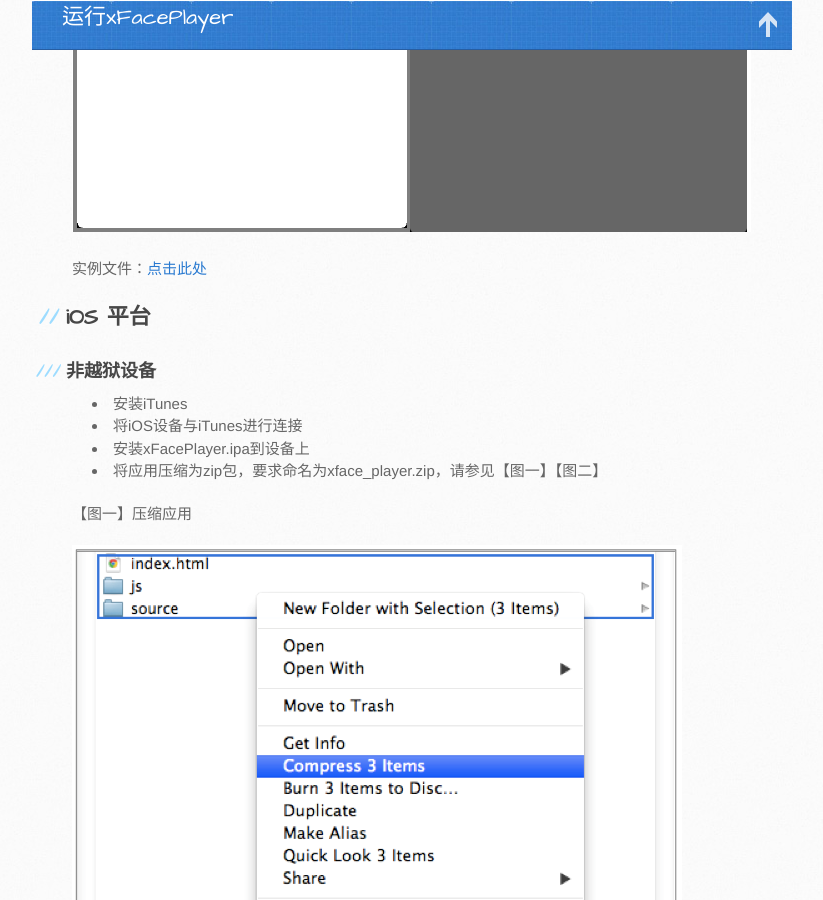
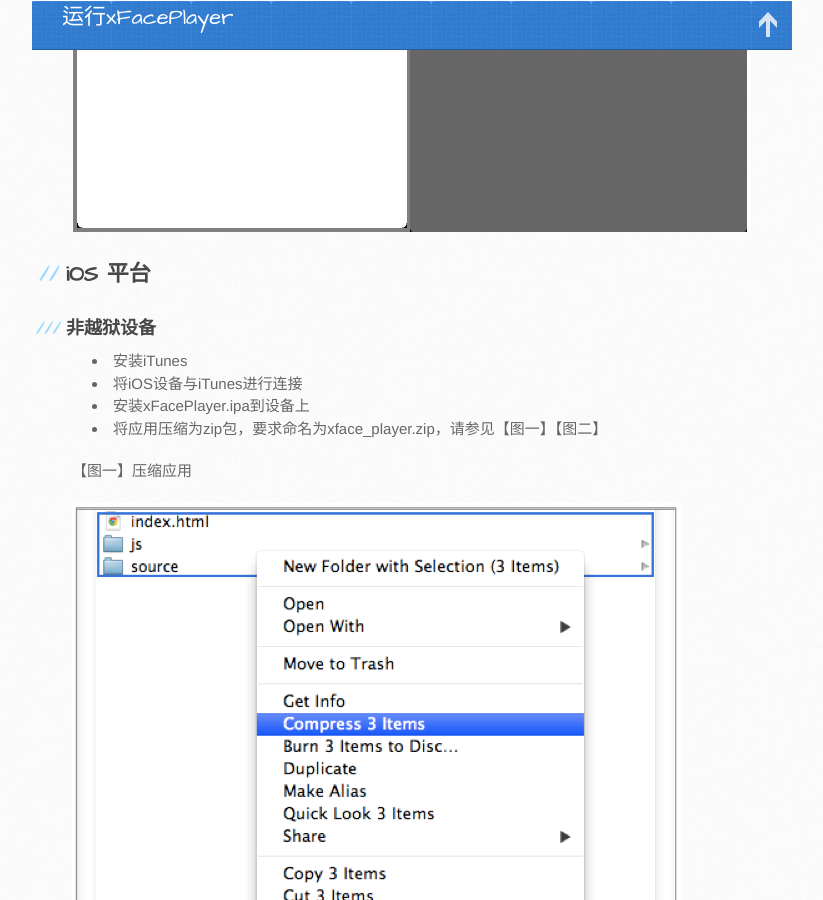
Before and after one commit to polyvi/openxface, a Jekyll site: the page built from guide/player/player.md, in a window 1280 px wide and 900 px high, scrolled down 1433 px. Shown: the whole window, without its empty margins (98-921 px from the left). Built offline with Jekyll 4.4.1, drawn with Linux system fonts in a browser that asks for light colours; Markdown is read by kramdown in place of the engine named in the settings.

```diff
--- a/_includes/androidPlayer.md
+++ b/_includes/androidPlayer.md
@@ -17,7 +17,3 @@
 
 
 ![](ImgAndroid/helloworldprint1.png)
-
-
-
-实例文件：[点击此处]()
```
